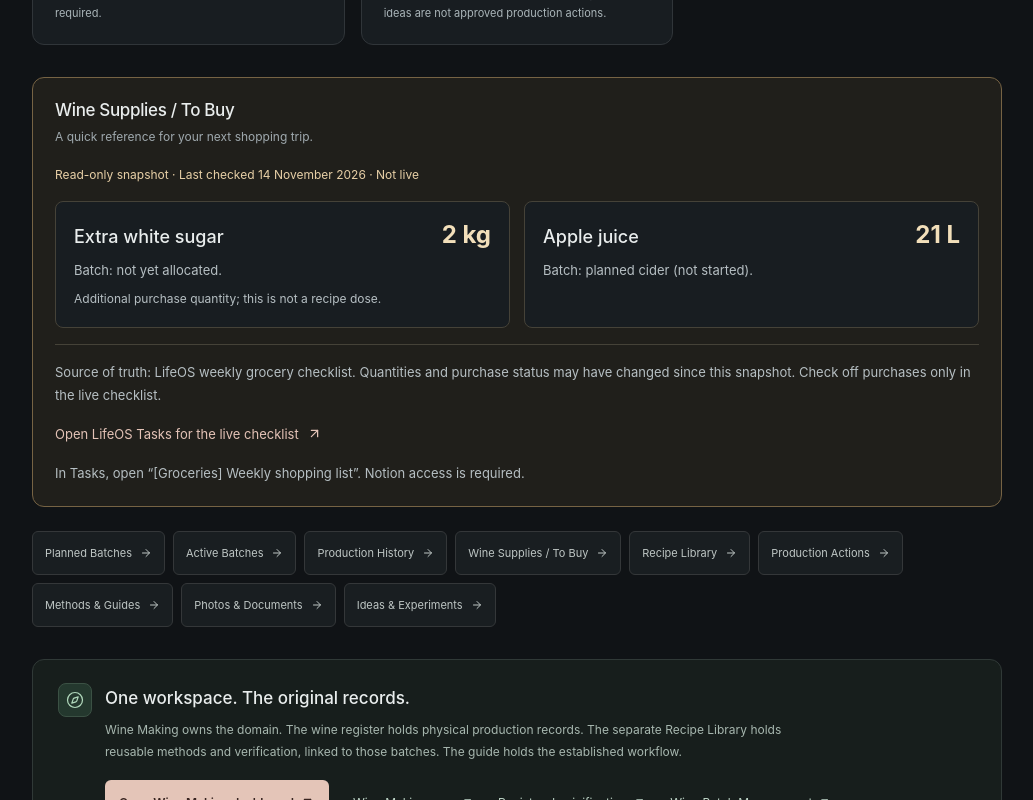
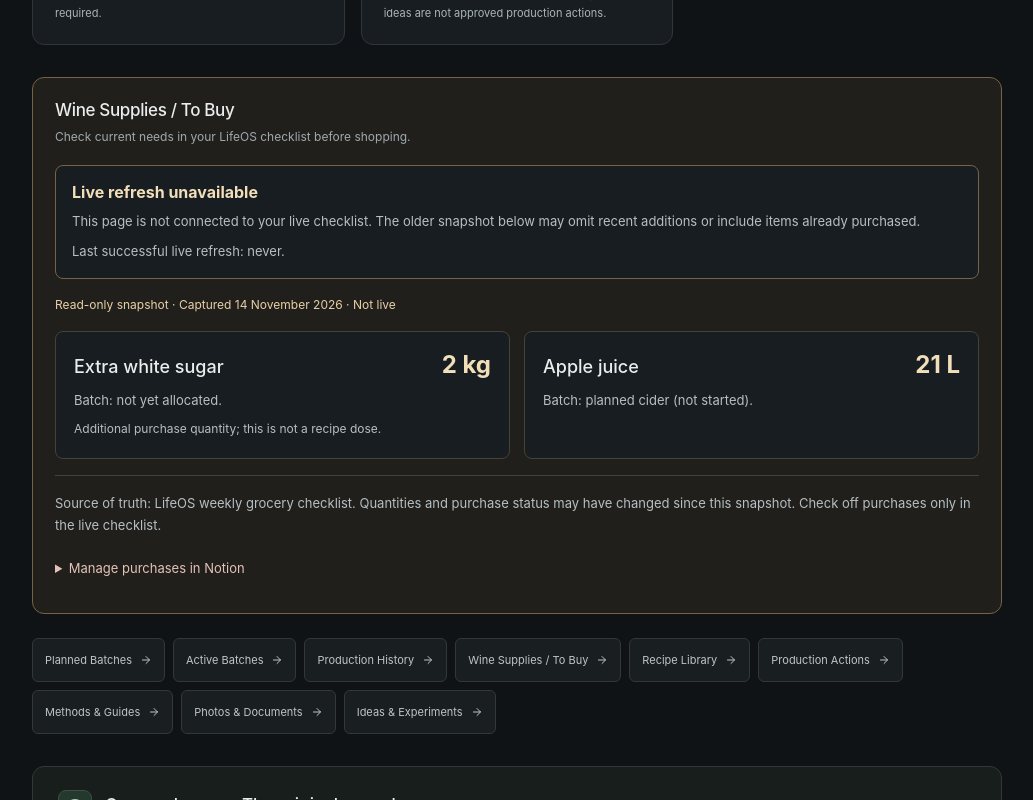
Before and after one commit to Hyrad/lifeos-wine-production, a React (Vite) app: page / in a window 1280 px wide. Shown: the part 1580-2380 px from the top of the page, without its empty margins (236-1269 px from the left). Built offline with nearby package versions, Linux system fonts and the light colour scheme.

Commit message:
WINE-SUPPLIES-02: clarify unavailable live refresh and document release gates

```diff
--- a/package.json
+++ b/package.json
@@ -1,8 +1,8 @@
 {
   "name": "lifeos-wine-production",
   "private": true,
-  "version": "1.205.0",
-  "displayVersion": "1.205",
+  "version": "1.206.0",
+  "displayVersion": "1.206",
   "type": "module",
   "packageManager": "pnpm@11.25.0",
   "engines": {
--- a/src/components/WineSupplies.tsx
+++ b/src/components/WineSupplies.tsx
@@ -10,16 +10,24 @@ export default function WineSupplies() {
       <SectionHeading
         id="supplies-title"
         title="Wine Supplies / To Buy"
-        subtitle="A quick reference for your next shopping trip."
+        subtitle="Check current needs in your LifeOS checklist before shopping."
       />
+      <div className="wine-refresh-unavailable" role="note" aria-label="Live refresh unavailable">
+        <h3>Live refresh unavailable</h3>
+        <p>
+          This page is not connected to your live checklist. The older snapshot
+          below may omit recent additions or include items already purchased.
+        </p>
+        <p>Last successful live refresh: never.</p>
+      </div>
       <p className="wine-snapshot-label">
-        Read-only snapshot · Last checked <time dateTime="2026-11-14">14 November 2026</time> · Not live
+        Read-only snapshot · Captured <time dateTime="2026-11-14">14 November 2026</time> · Not live
       </p>
-      <ul className="wine-supply-list" aria-label="Supplies needed at last check">
+      <ul className="wine-supply-list" aria-label="Purchases recorded in the older snapshot">
         <li>
           <div className="wine-supply-item">
             <h3>Extra white sugar</h3>
-            <strong className="wine-supply-quantity">2 kg<span className="sr-only"> to buy</span></strong>
+            <strong className="wine-supply-quantity">2 kg<span className="sr-only"> in the snapshot</span></strong>
           </div>
           <p>Batch: not yet allocated.</p>
           <p className="wine-supply-note">Additional purchase quantity; this is not a recipe dose.</p>
@@ -27,7 +35,7 @@ export default function WineSupplies() {
         <li>
           <div className="wine-supply-item">
             <h3>Apple juice</h3>
-            <strong className="wine-supply-quantity">21 L<span className="sr-only"> to buy</span></strong>
+            <strong className="wine-supply-quantity">21 L<span className="sr-only"> in the snapshot</span></strong>
           </div>
           <p>Batch: planned cider (not started).</p>
         </li>
@@ -38,10 +46,17 @@ export default function WineSupplies() {
           status may have changed since this snapshot. Check off purchases only in
           the live checklist.
         </p>
-        <External href={sources.tasks} className="text-link">
-          Open LifeOS Tasks for the live checklist <ArrowUpRight size={15} aria-hidden="true" />
-        </External>
-        <p>In Tasks, open “[Groceries] Weekly shopping list”. Notion access is required.</p>
+        <details className="wine-checklist-help">
+          <summary>Manage purchases in Notion</summary>
+          <p>
+            This opens shared Tasks, which includes unrelated items. Open
+            “[Groceries] Weekly shopping list”, then find the winemaking section.
+            Notion access is required.
+          </p>
+          <External href={sources.tasks} className="text-link">
+            Open shared LifeOS Tasks <ArrowUpRight size={15} aria-hidden="true" />
+          </External>
+        </details>
       </div>
     </section>
   );
--- a/src/wine.css
+++ b/src/wine.css
@@ -20,6 +20,33 @@
   color: #e8d0a7;
   font-size: 12px;
   line-height: 1.7;
+}
+.wine-refresh-unavailable {
+  padding: 16px;
+  margin-bottom: 16px;
+  border: 1px solid #766344;
+  border-radius: 8px;
+  background: #181d21;
+}
+.wine-refresh-unavailable h3 {
+  color: #f2dfba;
+  font-size: 16px;
+  margin-bottom: 8px;
+}
+.wine-refresh-unavailable p {
+  color: #b6bfc3;
+  font-size: 13px;
+  line-height: 1.7;
+}
+.wine-refresh-unavailable p + p { margin-top: 8px; }
+.wine-checklist-help { margin-top: 10px; }
+.wine-checklist-help summary {
+  min-height: 44px;
+  padding: 12px 0;
+  color: #e4c3b7;
+  cursor: pointer;
+  font-size: 13px;
+  line-height: 1.6;
 }
 .wine-supply-list {
   list-style: none;
```
Also changed, not shown: scripts/browser-check.mjs (+12 -1 lines), 3 other files (tests, documents, lock files or other folders).
